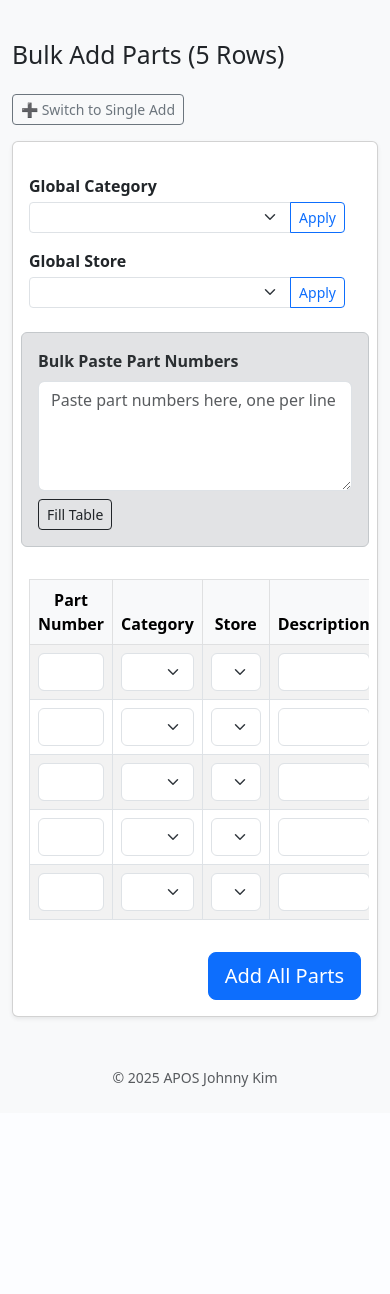
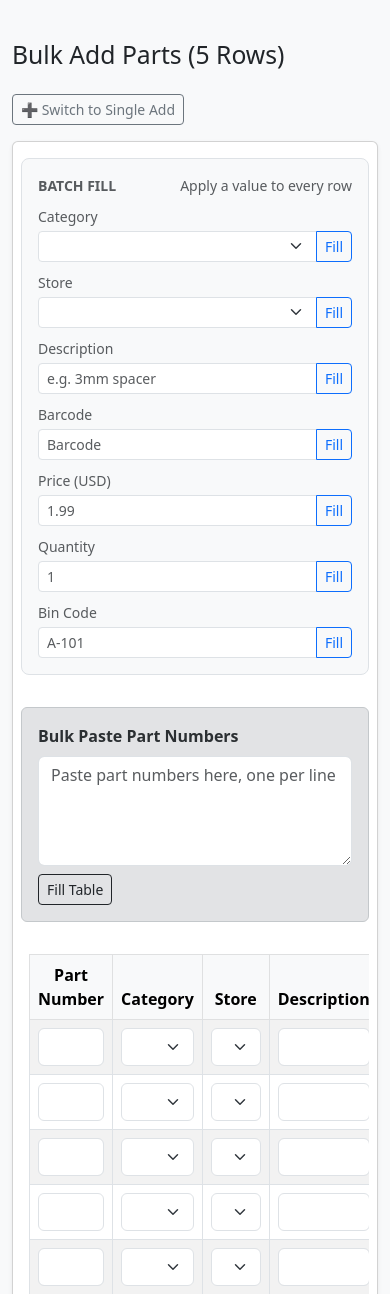
Before and after one commit to jkwhar/APOS, a FastAPI app: page /add/bulk in a window 390 px wide. Shown: the part 56-1350 px from the top of the page. Before the commit the page ends 1143 px from the top, so only its background shows below. Run offline with FastAPI, Linux system fonts and the light colour scheme; tables that the repository leaves empty hold one stand-in row (values such as "Sample post").

Commit message:
• - Replaced the bulky “Global …” rows on the bulk add page with a compact “Batch Fill” panel: a light, rounded box with seven small controls laid out in a responsive     grid (templates/add_bulk.html:26-94). Each control (category, store, description, barcode, price, quantity, bin) uses compact labels and a Fill button so the     footprint stays minimal while still providing one-click apply-to-all behavior.   - Simplified the JS helpers into a single applyBatchValue function (templates/add_bulk.html:146-154) that takes the control id + selector, letting every Fill button     share the same logic.

```diff
--- a/templates/add_bulk.html
+++ b/templates/add_bulk.html
@@ -19,33 +19,78 @@
 
         <form action="/add/bulk" method="post" class="row g-3">
 
-            <!-- Global Controls -->
-            <div class="row g-3 align-items-end mb-2">
-                <div class="col-md-6">
-                    <label class="form-label fw-bold mb-1">Global Category</label>
+            <!-- Batch Fill controls -->
+            <div class="bg-light border rounded-3 p-3 mb-3">
+                <div class="d-flex justify-content-between align-items-center mb-2">
+                    <span class="fw-semibold text-uppercase small text-muted">Batch Fill</span>
+                    <small class="text-muted">Apply a value to every row</small>
+                </div>
+                <div class="row row-cols-1 row-cols-md-3 row-cols-lg-4 g-2 align-items-end">
+                    <div class="col">
+                        <label class="form-label small text-muted mb-1">Category</label>
                         <div class="input-group input-group-sm">
-                        <select id="global_category" class="form-select form-select-sm">
+                            <select id="batch_category" class="form-select form-select-sm">
                                 <option value=""></option>
                                 {% for cat in categories %}
                                 <option value="{{ cat.name }}">{{ cat.name }}</option>
                                 {% endfor %}
                             </select>
                             <button type="button" class="btn btn-outline-primary btn-sm"
-                                onclick="applyCategoryToAll()">Apply</button>
+                                    onclick="applyBatchValue('batch_category', '.row_category')">Fill</button>
                         </div>
                     </div>
-
-                <div class="col-md-6">
-                    <label class="form-label fw-bold mb-1">Global Store</label>
+                    <div class="col">
+                        <label class="form-label small text-muted mb-1">Store</label>
                         <div class="input-group input-group-sm">
-                        <select id="global_store" class="form-select form-select-sm">
+                            <select id="batch_store" class="form-select form-select-sm">
                                 <option value=""></option>
                                 {% for s in stores %}
                                 <option value="{{ s.name }}">{{ s.name }}</option>
                                 {% endfor %}
                             </select>
                             <button type="button" class="btn btn-outline-primary btn-sm"
-                                onclick="applyStoreToAll()">Apply</button>
+                                    onclick="applyBatchValue('batch_store', '.row_store')">Fill</button>
+                        </div>
+                    </div>
+                    <div class="col">
+                        <label class="form-label small text-muted mb-1">Description</label>
+                        <div class="input-group input-group-sm">
+                            <input type="text" id="batch_description" class="form-control form-control-sm" placeholder="e.g. 3mm spacer">
+                            <button type="button" class="btn btn-outline-primary btn-sm"
+                                    onclick="applyBatchValue('batch_description', 'input[name=description]')">Fill</button>
+                        </div>
+                    </div>
+                    <div class="col">
+                        <label class="form-label small text-muted mb-1">Barcode</label>
+                        <div class="input-group input-group-sm">
+                            <input type="text" id="batch_barcode" class="form-control form-control-sm" placeholder="Barcode">
+                            <button type="button" class="btn btn-outline-primary btn-sm"
+                                    onclick="applyBatchValue('batch_barcode', 'input[name=barcode]')">Fill</button>
+                        </div>
+                    </div>
+                    <div class="col">
+                        <label class="form-label small text-muted mb-1">Price (USD)</label>
+                        <div class="input-group input-group-sm">
+                            <input type="number" step="0.01" id="batch_price" class="form-control form-control-sm" placeholder="1.99">
+                            <button type="button" class="btn btn-outline-primary btn-sm"
+                                    onclick="applyBatchValue('batch_price', 'input[name=price]')">Fill</button>
+                        </div>
+                    </div>
+                    <div class="col">
+                        <label class="form-label small text-muted mb-1">Quantity</label>
+                        <div class="input-group input-group-sm">
+                            <input type="number" id="batch_quantity" class="form-control form-control-sm" placeholder="1">
+                            <button type="button" class="btn btn-outline-primary btn-sm"
+                                    onclick="applyBatchValue('batch_quantity', 'input[name=quantity]')">Fill</button>
+                        </div>
+                    </div>
+                    <div class="col">
+                        <label class="form-label small text-muted mb-1">Bin Code</label>
+                        <div class="input-group input-group-sm">
+                            <input type="text" id="batch_bin_code" class="form-control form-control-sm" placeholder="A-101">
+                            <button type="button" class="btn btn-outline-primary btn-sm"
+                                    onclick="applyBatchValue('batch_bin_code', 'input[name=bin_code]')">Fill</button>
+                        </div>
                     </div>
                 </div>
             </div>
@@ -143,13 +188,13 @@
 </div>
 
 <script>
-function applyCategoryToAll() {
-    const value = document.getElementById('global_category').value;
-    document.querySelectorAll('.row_category').forEach(x => x.value = value);
-}
-function applyStoreToAll() {
-    const value = document.getElementById('global_store').value;
-    document.querySelectorAll('.row_store').forEach(x => x.value = value);
+function applyBatchValue(controlId, selector) {
+    const element = document.getElementById(controlId);
+    if (!element) return;
+    const value = element.value;
+    document.querySelectorAll(selector).forEach((input) => {
+        input.value = value;
+    });
 }
 </script>
 
```
Lines whose indentation alone changed are shown as unchanged.
